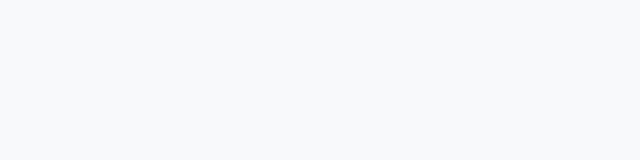
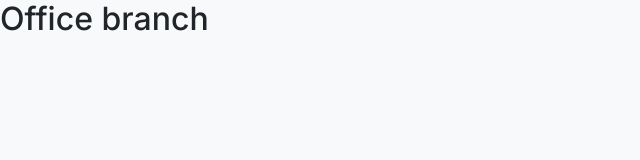
Before and after one commit to forhad555/admin-dashboard, a plain HTML site: page index.html in a window 1280 px wide. Shown: the whole page, without its empty margins (0-640 px from the left). Drawn offline with nearby package versions, Linux system fonts and the light colour scheme.

Commit message:
Push to office branch

```diff
--- a/index.html
+++ b/index.html
@@ -18,7 +18,7 @@
 
     <!-- Sidebar Start -->
     <div class="sidebar">
-
+        <h2>Office branch</h2>
     </div>
     <!-- End Sidebar  -->
 
```
